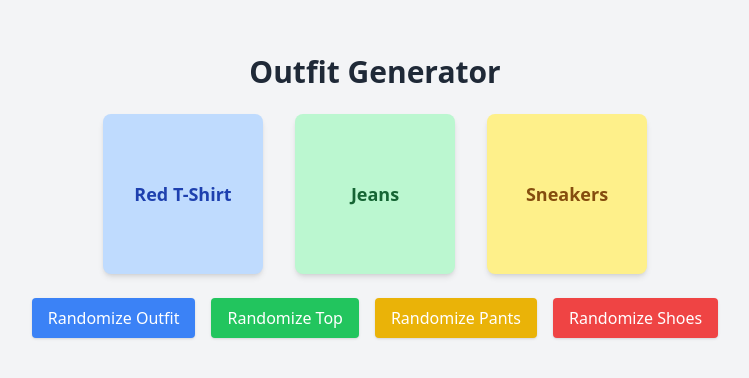
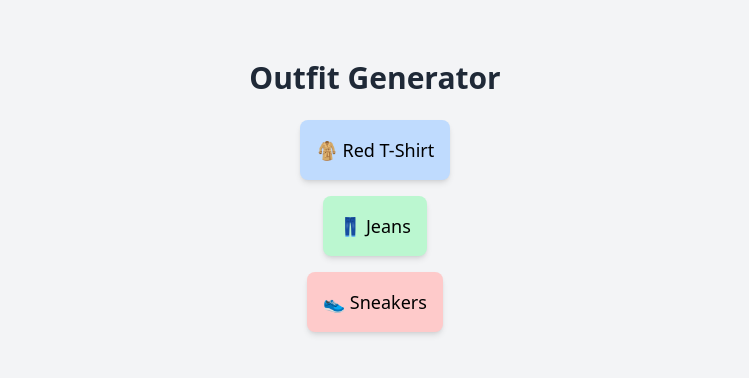
Before and after one commit to vidvukobratovic/outfits, a React (Vite) app: page / in a window 1280 px wide. Shown: the part 204-582 px from the top of the page, without its empty margins (265-1014 px from the left). Built offline with nearby package versions, Linux system fonts and the light colour scheme.

Commit message:
styled buttons vertically and moved separate button functionality to the garment element

```diff
--- a/src/App.tsx
+++ b/src/App.tsx
@@ -2,8 +2,7 @@ import React, { useState } from "react";
 import Top from "./components/Top";
 import Pants from "./components/Pants";
 import Shoes from "./components/Shoes";
-import Controls from "./components/Controls";
-import "./index.css"
+import "./index.css";
 
 type OutfitItem = string;
 
@@ -19,12 +18,6 @@ const App: React.FC = () => {
   const getRandomItem = (items: OutfitItem[]): OutfitItem =>
     items[Math.floor(Math.random() * items.length)];
 
-  const randomizeOutfit = () => {
-    setCurrentTop(getRandomItem(tops));
-    setCurrentPants(getRandomItem(pants));
-    setCurrentShoes(getRandomItem(shoes));
-  };
-
   const randomizeItem = (type: "top" | "pants" | "shoes") => {
     if (type === "top") setCurrentTop(getRandomItem(tops));
     if (type === "pants") setCurrentPants(getRandomItem(pants));
@@ -34,12 +27,12 @@ const App: React.FC = () => {
   return (
     <div className="min-h-screen bg-gray-100 flex flex-col items-center justify-center gap-6">
       <h1 className="text-3xl font-bold text-gray-800">Outfit Generator</h1>
-      <div className="flex gap-8">
-        <Top item={currentTop} />
-        <Pants item={currentPants} />
-        <Shoes item={currentShoes} />
+      {/* Vertical Stack for Outfit */}
+      <div className="flex flex-col items-center gap-4">
+        <Top item={currentTop} onClick={() => randomizeItem("top")} />
+        <Pants item={currentPants} onClick={() => randomizeItem("pants")} />
+        <Shoes item={currentShoes} onClick={() => randomizeItem("shoes")} />
       </div>
-      <Controls onRandomize={randomizeOutfit} onRandomizeItem={randomizeItem} />
     </div>
   );
 };
--- a/src/components/Pants.tsx
+++ b/src/components/Pants.tsx
@@ -1,11 +1,19 @@
-type PantsProps = {
+import React from "react";
+
+interface PantsProps {
   item: string;
+  onClick: () => void;
+}
+
+const Pants: React.FC<PantsProps> = ({ item, onClick }) => {
+  return (
+    <div
+      onClick={onClick}
+      className="bg-green-200 p-4 rounded-lg shadow-md text-center text-lg cursor-pointer hover:bg-green-300 transition"
+    >
+      👖 {item}
+    </div>
+  );
 };
 
-const Pants: React.FC<PantsProps> = ({ item }) => (
-  <div className="flex items-center justify-center bg-green-200 w-40 h-40 rounded-lg shadow-md">
-    <span className="text-lg font-semibold text-green-800">{item}</span>
-  </div>
-);
-
 export default Pants;
--- a/src/components/Shoes.tsx
+++ b/src/components/Shoes.tsx
@@ -1,11 +1,19 @@
-type ShoesProps = {
+import React from "react";
+
+interface ShoesProps {
   item: string;
+  onClick: () => void;
+}
+
+const Shoes: React.FC<ShoesProps> = ({ item, onClick }) => {
+  return (
+    <div
+      onClick={onClick}
+      className="bg-red-200 p-4 rounded-lg shadow-md text-center text-lg cursor-pointer hover:bg-red-300 transition"
+    >
+      👟 {item}
+    </div>
+  );
 };
 
-const Shoes: React.FC<ShoesProps> = ({ item }) => (
-  <div className="flex items-center justify-center bg-yellow-200 w-40 h-40 rounded-lg shadow-md">
-    <span className="text-lg font-semibold text-yellow-800">{item}</span>
-  </div>
-);
-
 export default Shoes;
--- a/src/components/Top.tsx
+++ b/src/components/Top.tsx
@@ -1,11 +1,19 @@
-type TopProps = {
+import React from "react";
+
+interface TopProps {
   item: string;
+  onClick: () => void;
+}
+
+const Top: React.FC<TopProps> = ({ item, onClick }) => {
+  return (
+    <div
+      onClick={onClick}
+      className="bg-blue-200 p-4 rounded-lg shadow-md text-center text-lg cursor-pointer hover:bg-blue-300 transition"
+    >
+      🧥 {item}
+    </div>
+  );
 };
 
-const Top: React.FC<TopProps> = ({ item }) => (
-  <div className="flex items-center justify-center bg-blue-200 w-40 h-40 rounded-lg shadow-md">
-    <span className="text-lg font-semibold text-blue-800">{item}</span>
-  </div>
-);
-
 export default Top;
```
